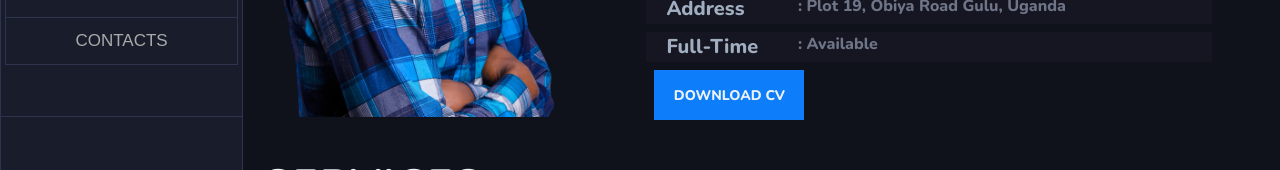
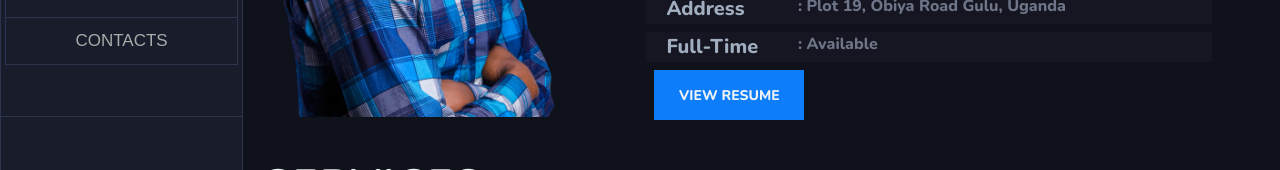
Before and after one commit to OdongAlican/Portfolio, a Vue app: page /about in a window 1280 px wide. Shown: the part 426-596 px from the top of the page. Built offline with nearby package versions, Linux system fonts and the light colour scheme.

Commit message:
update content

```diff
--- a/src/views/About.vue
+++ b/src/views/About.vue
@@ -76,7 +76,7 @@
               </div>
             </div>
             <a class="cv-download ml-2 mt-2" href="https://docs.google.com/document/d/1XLCA67ffYH8G7J0uXQxCWDbLUfzdkHKSC4q51EUnFpk/edit?usp=sharing" target="_blank" >
-              DOWNLOAD CV
+              VIEW RESUME
             </a>
           </div>
         </div>
```
